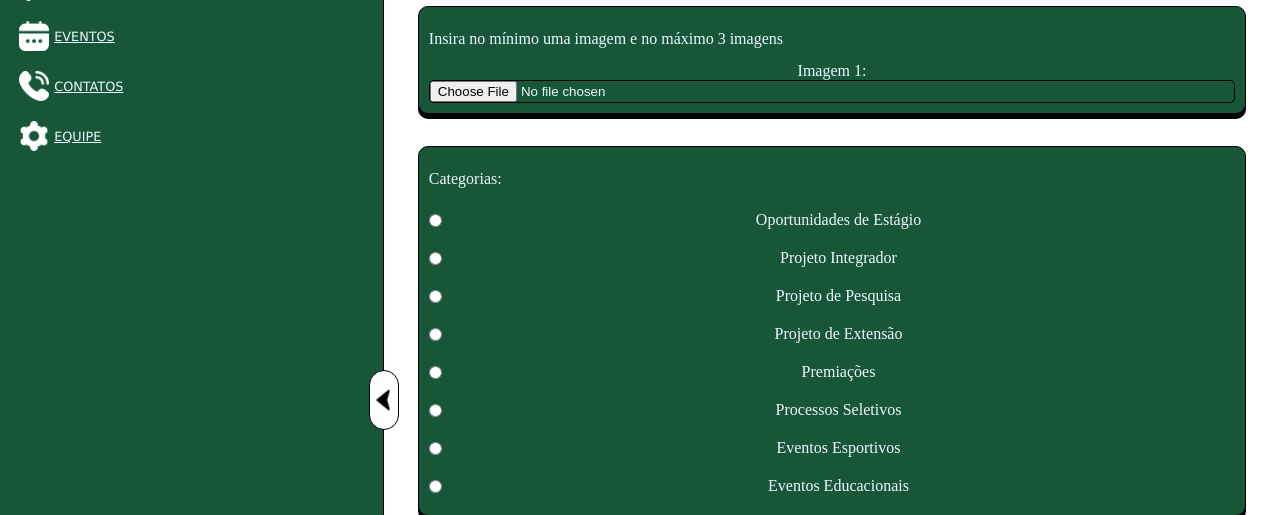
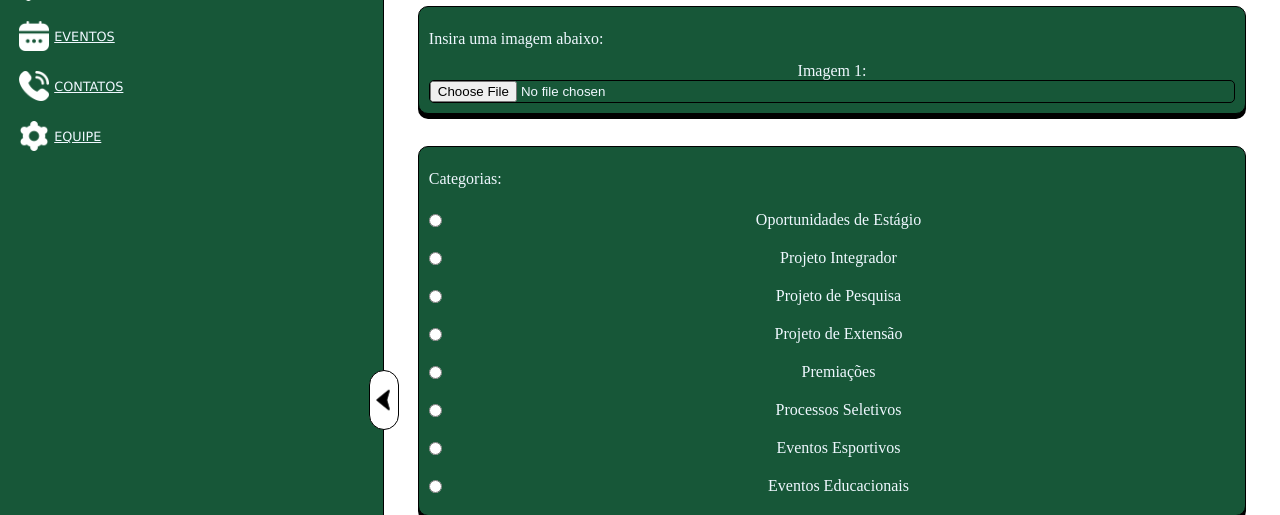
Before and after one commit to jvictor012/NCE, a Flask app: page /home in a window 1280 px wide. Shown: the part 425-940 px from the top of the page. Run offline with Flask 3, Linux system fonts and the light colour scheme; the visitor is signed in with stand-in values (Sample User, id 1); some libraries are stand-ins or nearby versions; some web fonts are replaced.

Commit message:
projeto recem finalizado

```diff
--- a/main.py
+++ b/main.py
@@ -38,7 +38,7 @@ def load_user(user_id):
 
 @app.route('/')
 def noticias():
-    noticias_resp = supabase.table("noticias").select("titulo, created_at, conteudo, link1, link2, link3, link4, link5, categoria").execute()
+    noticias_resp = supabase.table("noticias").select("titulo, created_at, conteudo, link1, link2, link3, link4, link5, categoria").order('created_at', desc=True).execute()
     imagens_resp = supabase.table("images_links").select("image_url").execute()
 
     noticias_data = noticias_resp.data
--- a/templates/index.html
+++ b/templates/index.html
@@ -74,7 +74,7 @@
 
       <div class="noticia">
         <div class="title">
-          <h2>Insira no mínimo uma imagem e no máximo 3 imagens</h2>
+          <h2>Insira uma imagem abaixo:</h2>
           <label for="imagem1">
             <h3>Imagem 1:<h3>
           </label>
```
